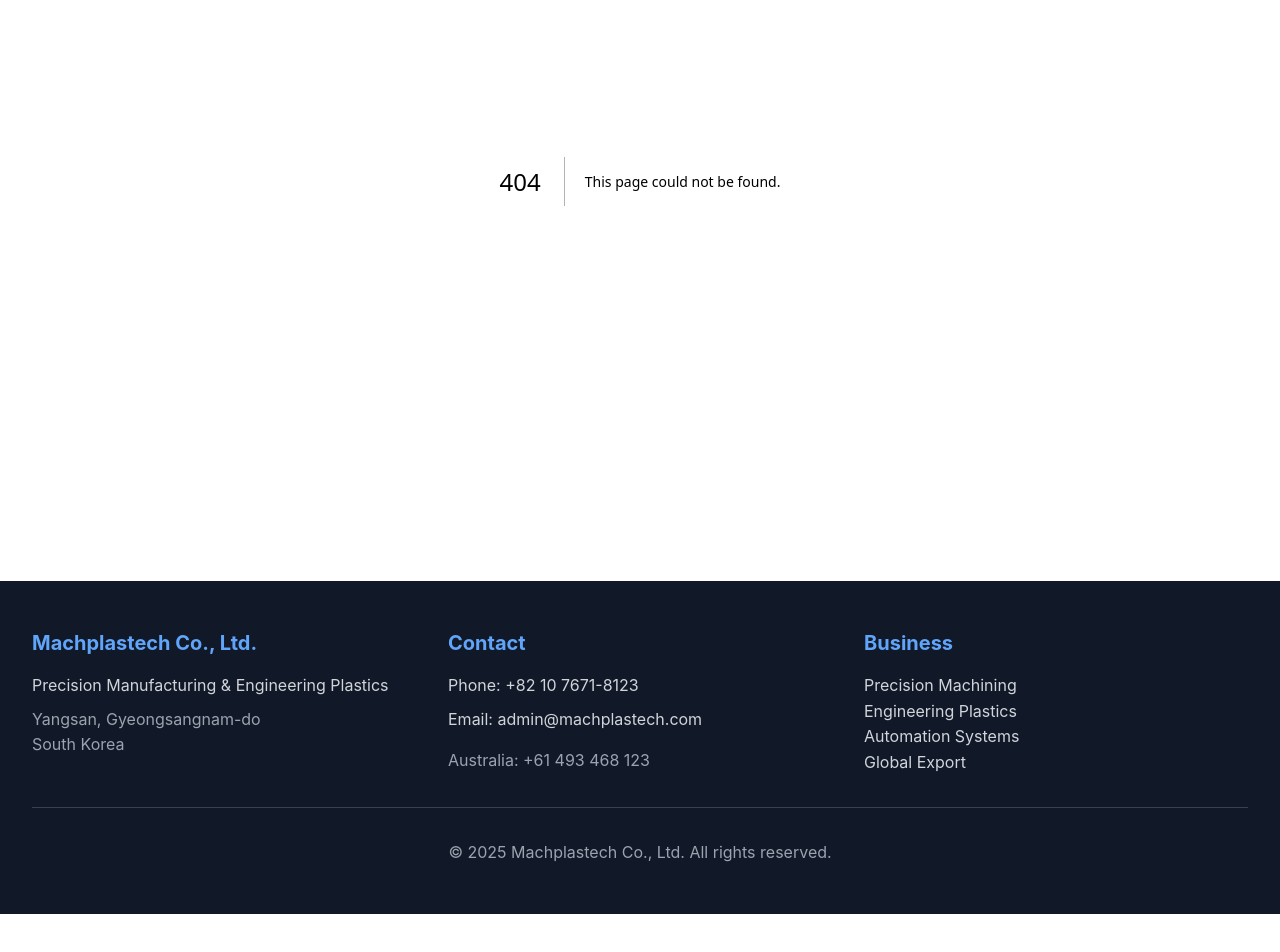
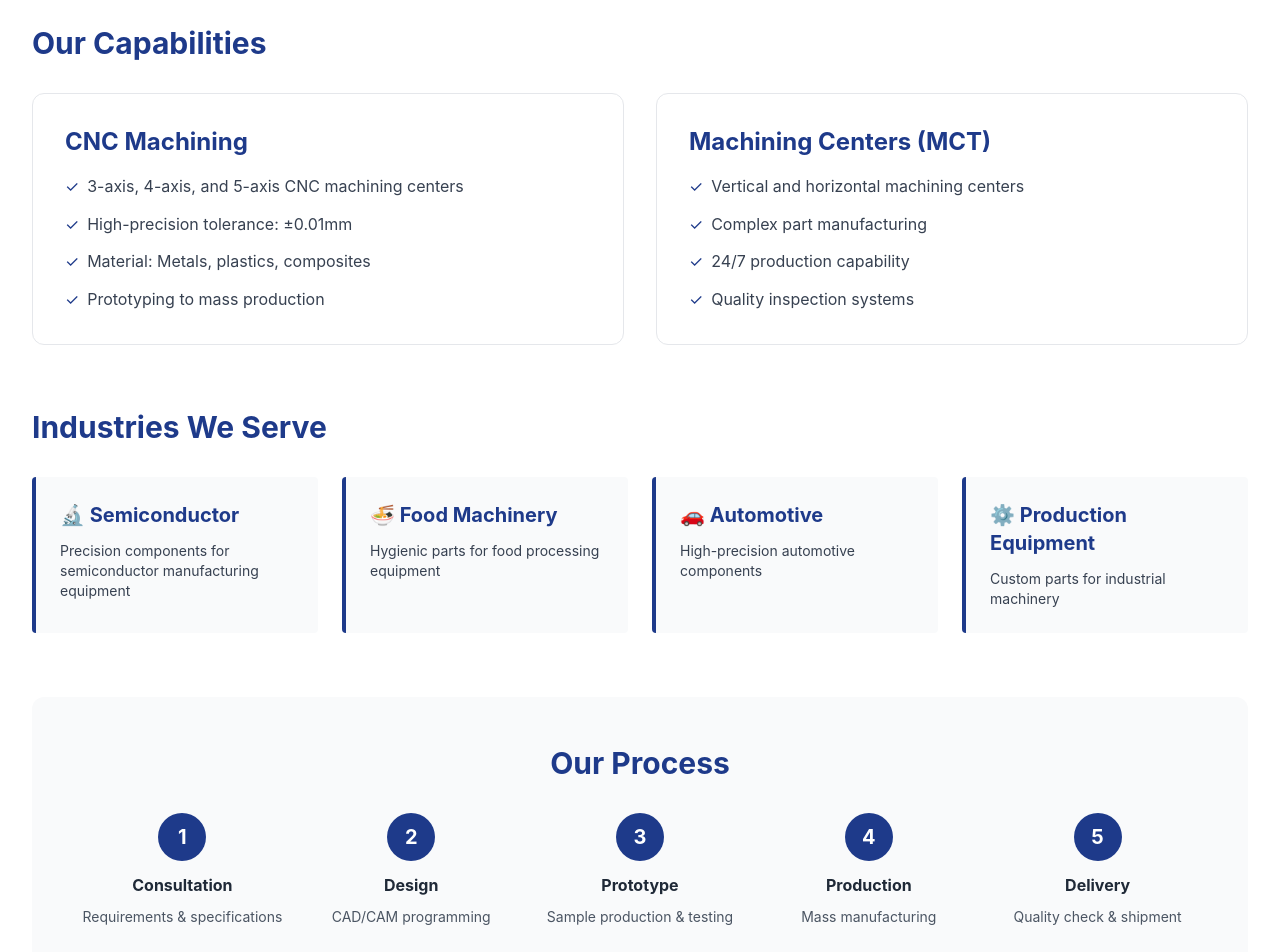
Before and after one commit to datrademel-ai/machplastech-korea, a Next.js app: page /machining in a window 1280 px wide. Before the commit this address had no page. Shown: the part 300-1252 px from the top of the page. Before the commit the page ends 1214 px from the top, so only its background shows below. Built offline with nearby package versions, Linux system fonts and the light colour scheme.

Commit message:
Create page.jsx

```diff
--- /dev/null
+++ b/src/app/machining/page.jsx
@@ -0,0 +1,130 @@
+export const metadata = {
+  title: 'Precision Machining - Machplastech',
+  description: 'CNC and MCT precision manufacturing services for semiconductor, automotive, and industrial equipment',
+}
+
+export default function Machining() {
+  return (
+    <div className="max-w-7xl mx-auto py-20 px-8">
+      <h1 className="text-5xl font-bold text-center mb-6 text-blue-900">Precision Machining</h1>
+      <p className="text-xl text-center text-gray-600 mb-16">CNC & MCT Manufacturing Excellence</p>
+
+      <div className="mb-16">
+        <h2 className="text-3xl font-bold mb-8 text-blue-900">Our Capabilities</h2>
+        <div className="grid md:grid-cols-2 gap-8">
+          <div className="bg-white border border-gray-200 rounded-xl p-8">
+            <h3 className="text-2xl font-bold mb-4 text-blue-900">CNC Machining</h3>
+            <ul className="space-y-3 text-gray-700">
+              <li className="flex items-start">
+                <span className="text-blue-900 mr-2">✓</span>
+                <span>3-axis, 4-axis, and 5-axis CNC machining centers</span>
+              </li>
+              <li className="flex items-start">
+                <span className="text-blue-900 mr-2">✓</span>
+                <span>High-precision tolerance: ±0.01mm</span>
+              </li>
+              <li className="flex items-start">
+                <span className="text-blue-900 mr-2">✓</span>
+                <span>Material: Metals, plastics, composites</span>
+              </li>
+              <li className="flex items-start">
+                <span className="text-blue-900 mr-2">✓</span>
+                <span>Prototyping to mass production</span>
+              </li>
+            </ul>
+          </div>
+
+          <div className="bg-white border border-gray-200 rounded-xl p-8">
+            <h3 className="text-2xl font-bold mb-4 text-blue-900">Machining Centers (MCT)</h3>
+            <ul className="space-y-3 text-gray-700">
+              <li className="flex items-start">
+                <span className="text-blue-900 mr-2">✓</span>
+                <span>Vertical and horizontal machining centers</span>
+              </li>
+              <li className="flex items-start">
+                <span className="text-blue-900 mr-2">✓</span>
+                <span>Complex part manufacturing</span>
+              </li>
+              <li className="flex items-start">
+                <span className="text-blue-900 mr-2">✓</span>
+                <span>24/7 production capability</span>
+              </li>
+              <li className="flex items-start">
+                <span className="text-blue-900 mr-2">✓</span>
+                <span>Quality inspection systems</span>
+              </li>
+            </ul>
+          </div>
+        </div>
+      </div>
+
+      <div className="mb-16">
+        <h2 className="text-3xl font-bold mb-8 text-blue-900">Industries We Serve</h2>
+        <div className="grid md:grid-cols-2 lg:grid-cols-4 gap-6">
+          <div className="bg-gray-50 border-l-4 border-blue-900 p-6 rounded">
+            <h3 className="text-xl font-bold mb-3 text-blue-900">🔬 Semiconductor</h3>
+            <p className="text-gray-700 text-sm">Precision components for semiconductor manufacturing equipment</p>
+          </div>
+
+          <div className="bg-gray-50 border-l-4 border-blue-900 p-6 rounded">
+            <h3 className="text-xl font-bold mb-3 text-blue-900">🍜 Food Machinery</h3>
+            <p className="text-gray-700 text-sm">Hygienic parts for food processing equipment</p>
+          </div>
+
+          <div className="bg-gray-50 border-l-4 border-blue-900 p-6 rounded">
+            <h3 className="text-xl font-bold mb-3 text-blue-900">🚗 Automotive</h3>
+            <p className="text-gray-700 text-sm">High-precision automotive components</p>
+          </div>
+
+          <div className="bg-gray-50 border-l-4 border-blue-900 p-6 rounded">
+            <h3 className="text-xl font-bold mb-3 text-blue-900">⚙️ Production Equipment</h3>
+            <p className="text-gray-700 text-sm">Custom parts for industrial machinery</p>
+          </div>
+        </div>
+      </div>
+
+      <div className="bg-gray-50 rounded-xl p-12 mb-16">
+        <h2 className="text-3xl font-bold text-center mb-8 text-blue-900">Our Process</h2>
+        <div className="grid md:grid-cols-5 gap-6">
+          <div className="text-center">
+            <div className="w-12 h-12 bg-blue-900 text-white rounded-full flex items-center justify-center text-xl font-bold mx-auto mb-3">1</div>
+            <h3 className="font-bold mb-2">Consultation</h3>
+            <p className="text-sm text-gray-600">Requirements & specifications</p>
+          </div>
+
+          <div className="text-center">
+            <div className="w-12 h-12 bg-blue-900 text-white rounded-full flex items-center justify-center text-xl font-bold mx-auto mb-3">2</div>
+            <h3 className="font-bold mb-2">Design</h3>
+            <p className="text-sm text-gray-600">CAD/CAM programming</p>
+          </div>
+
+          <div className="text-center">
+            <div className="w-12 h-12 bg-blue-900 text-white rounded-full flex items-center justify-center text-xl font-bold mx-auto mb-3">3</div>
+            <h3 className="font-bold mb-2">Prototype</h3>
+            <p className="text-sm text-gray-600">Sample production & testing</p>
+          </div>
+
+          <div className="text-center">
+            <div className="w-12 h-12 bg-blue-900 text-white rounded-full flex items-center justify-center text-xl font-bold mx-auto mb-3">4</div>
+            <h3 className="font-bold mb-2">Production</h3>
+            <p className="text-sm text-gray-600">Mass manufacturing</p>
+          </div>
+
+          <div className="text-center">
+            <div className="w-12 h-12 bg-blue-900 text-white rounded-full flex items-center justify-center text-xl font-bold mx-auto mb-3">5</div>
+            <h3 className="font-bold mb-2">Delivery</h3>
+            <p className="text-sm text-gray-600">Quality check & shipment</p>
+          </div>
+        </div>
+      </div>
+
+      <div className="bg-blue-900 rounded-xl p-12 text-white text-center">
+        <h2 className="text-3xl font-bold mb-4">Need Precision Machining?</h2>
+        <p className="text-xl mb-8 opacity-90">Contact us for your custom manufacturing needs</p>
+        <a href="/contact" className="inline-block bg-orange-500 hover:bg-orange-600 text-white font-semibold px-8 py-3 rounded-lg transition">
+          Request Quote
+        </a>
+      </div>
+    </div>
+  )
+}
```
